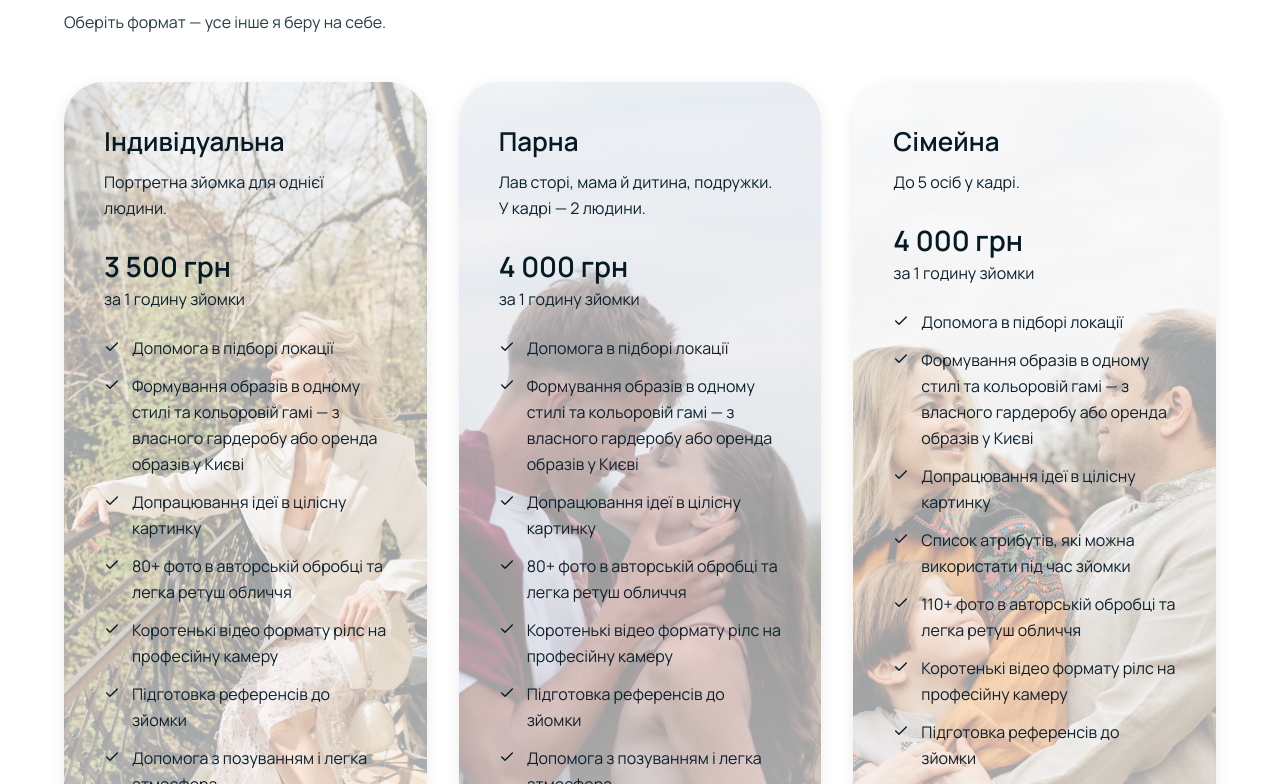
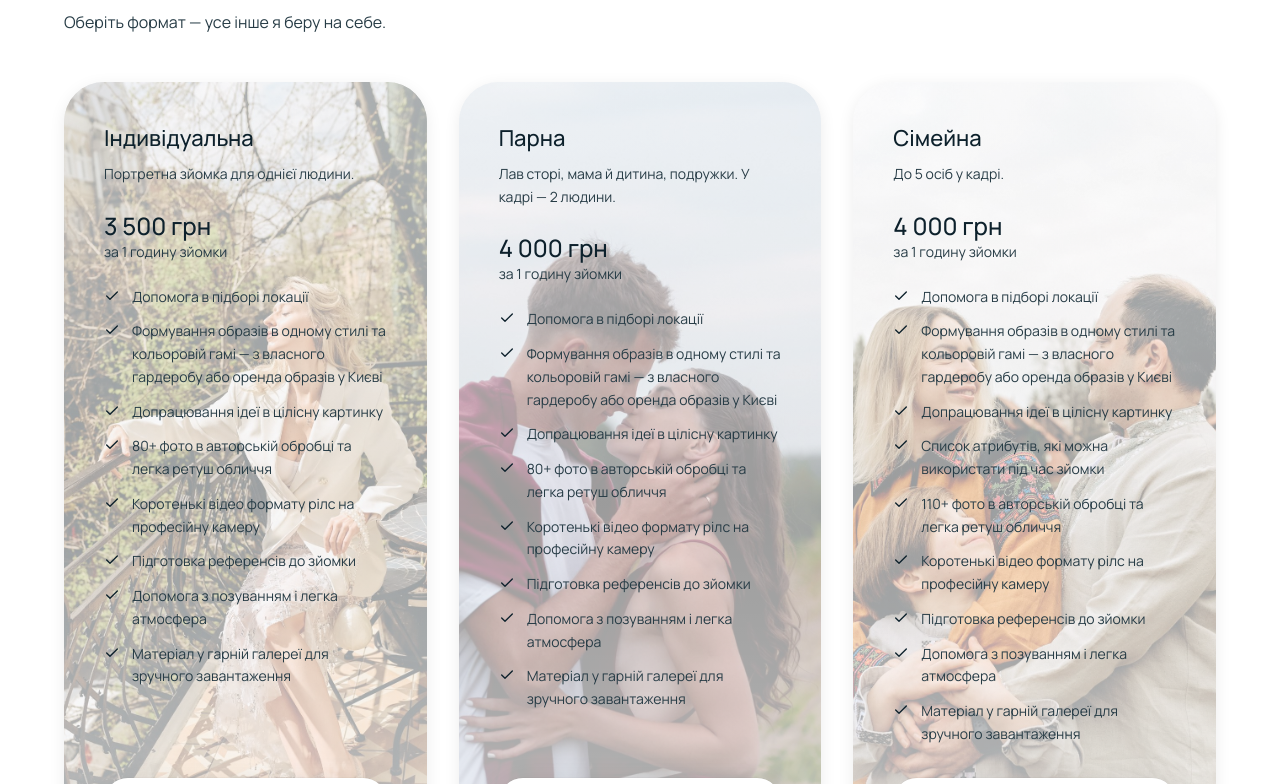
Before and after one commit to Neki4/Julia_website_white, a React (Vite) app: page / in a window 1280 px wide. Shown: the part 1936-2720 px from the top of the page. Built offline with nearby package versions, Linux system fonts and the light colour scheme; a web font is replaced by a local one.

Commit message:
Revert pricing card text to previous sizes and colours
Co-Authored-By: Claude Fable 5 <noreply@anthropic.com>

```diff
--- a/src/components/PricingSection.tsx
+++ b/src/components/PricingSection.tsx
@@ -48,25 +48,21 @@ function PackageCard({ pack, delay }: { pack: ServicePackage; delay: string }) {
       )}
 
       <div className="relative z-10 flex flex-col flex-1">
-      <h3 className="text-[26px] font-semibold text-[#051A24]">{pack.name}</h3>
+      <h3 className="text-[22px] font-medium text-[#0D212C]">{pack.name}</h3>
       {pack.desc && (
-        <p className="mt-2 text-base leading-relaxed text-[#0D212C]">
+        <p className="mt-2 text-sm leading-relaxed text-[#273C46]">
           {pack.desc}
         </p>
       )}
 
-      <p className="mt-6 text-[28px] font-semibold text-[#051A24]">
-        {pack.price}
-      </p>
-      <p className="text-base text-[#0D212C]">{pack.priceNote}</p>
+      <p className="mt-6 text-2xl font-medium text-[#0D212C]">{pack.price}</p>
+      <p className="text-sm text-[#273C46]">{pack.priceNote}</p>
 
       <ul className="mt-6 flex flex-col gap-3">
         {pack.features.map((f) => (
           <li key={f} className="flex items-start gap-3">
-            <Check className="mt-1 h-4 w-4 shrink-0 text-[#051A24]" />
-            <span className="text-base leading-relaxed text-[#0D212C]">
-              {f}
-            </span>
+            <Check className="mt-0.5 h-4 w-4 shrink-0 text-[#0D212C]" />
+            <span className="text-sm leading-relaxed text-[#273C46]">{f}</span>
           </li>
         ))}
       </ul>
```
